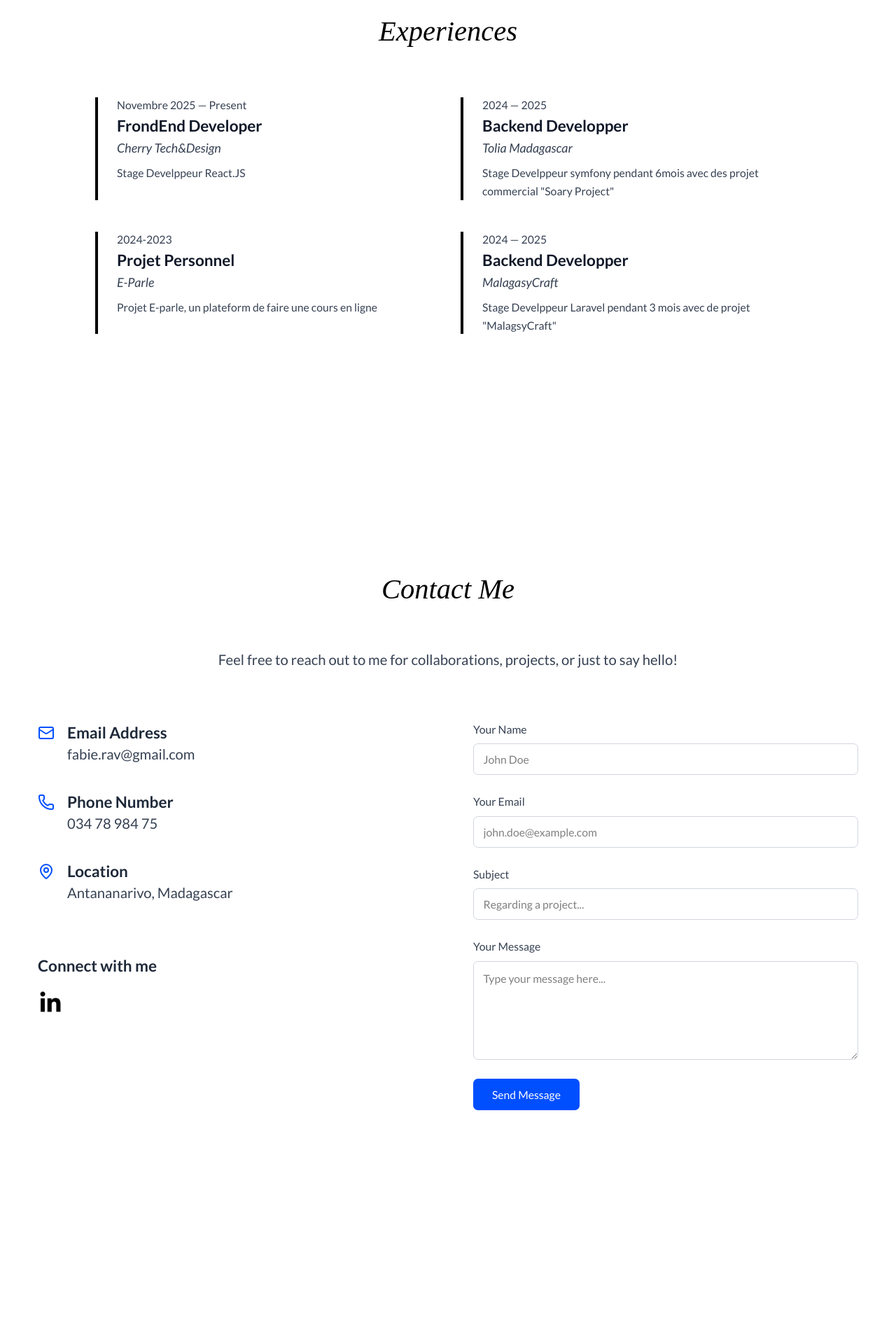
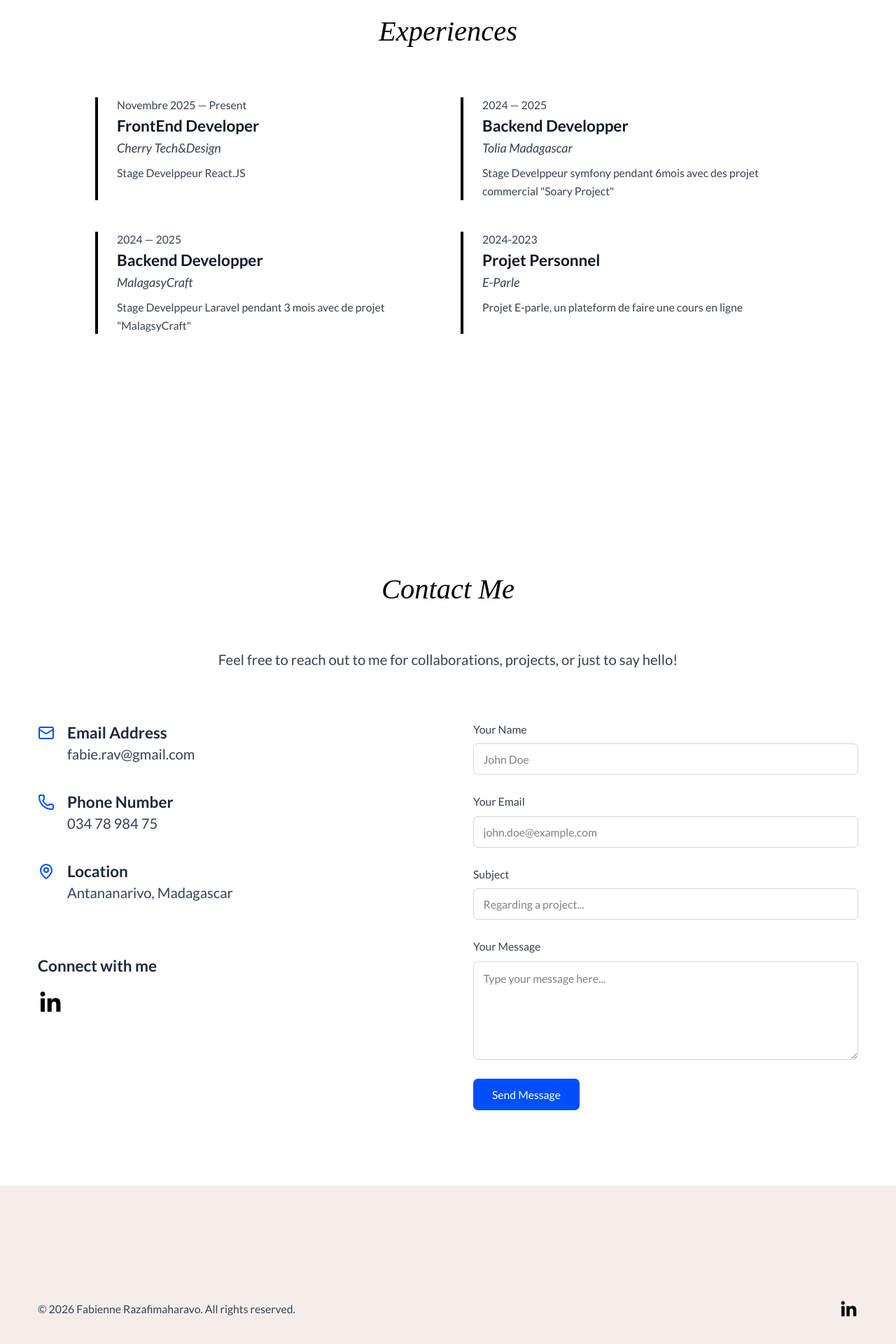
Before and after one commit to FabieRv/myportfolio, a React (Vite) app: page / in a window 1280 px wide. Shown: the part 4103-6023 px from the top of the page at 70% size. Before the commit the page ends 5797 px from the top, so only its background shows below. Built offline with nearby package versions, Linux system fonts and the light colour scheme; a web font is replaced by a local one.

Commit message:
[dyad] Updated experience order and added a new footer component - wrote 3 file(s)

```diff
--- a/src/components/Layout/Footer.tsx
+++ b/src/components/Layout/Footer.tsx
@@ -1,5 +1,33 @@
+import Container from "../common/Container";
+import Linkedin from "../icons/Linkedin"; // Assuming you want to use your custom Linkedin icon
+
 function Footer() {
-  return <div></div>
+  const currentYear = new Date().getFullYear();
+
+  return (
+    <footer className="bg-[#F4EDEA] py-10 lg:py-12">
+      <Container className="flex flex-col md:flex-row items-center justify-between gap-6 text-center md:text-left">
+        <div className="text-gray-700 text-sm font-primary">
+          &copy; {currentYear} Fabienne Razafimaharavo. All rights reserved.
+        </div>
+        <div className="flex gap-4">
+          <a
+            href="https://www.linkedin.com/in/fabienne-razafimaharavo-911520309"
+            target="_blank"
+            rel="noreferrer"
+            aria-label="LinkedIn profile"
+            className="text-gray-700 hover:text-primary transition-colors"
+          >
+            <Linkedin className="w-6 h-6" />
+          </a>
+          {/* Add other social icons here if needed, e.g., GitHub */}
+          {/* <a href="#" target="_blank" rel="noreferrer" aria-label="GitHub profile" className="text-gray-700 hover:text-primary transition-colors">
+            <GitHub className="w-6 h-6" />
+          </a> */}
+        </div>
+      </Container>
+    </footer>
+  );
 }
 
-export default Footer
+export default Footer;
--- a/src/components/Layout/Layout.tsx
+++ b/src/components/Layout/Layout.tsx
@@ -1,15 +1,17 @@
-import { Outlet } from "react-router-dom"
-import Header from "./Header"
+import { Outlet } from "react-router-dom";
+import Header from "./Header";
+import Footer from "./Footer"; // Import the new Footer component
 
 function Layout() {
   return (
-    <div>
+    <div className="flex flex-col min-h-screen"> {/* Added flex-col and min-h-screen for sticky footer */}
       <Header />
-      <main>
+      <main className="flex-grow"> {/* Added flex-grow to push footer to bottom */}
         <Outlet />
       </main>
+      <Footer /> {/* Render the Footer component */}
     </div>
-  )
+  );
 }
 
-export default Layout
+export default Layout;
--- a/src/components/Pages/Resume/ResumeSection.tsx
+++ b/src/components/Pages/Resume/ResumeSection.tsx
@@ -7,15 +7,21 @@ const ResumeSection = () => {
   const experiences = [
     {
       year: "Novembre 2025 — Present",
-      title: "FrondEnd Developer",
+      title: "FrontEnd Developer",
       place: "Cherry Tech&Design",
       desc: "Stage Develppeur React.JS ",
     },
     {
+      year: "2024 — 2025", // Corrected year
+      title: "Backend Developper", // Corrected title casing
+      place: "Tolia Madagascar",
+      desc: `Stage Develppeur symfony pendant 6mois avec des projet commercial "Soary Project"`,
+    },
+    {
       year: "2024 — 2025",
       title: "Backend Developper",
-      place: "Tolia Madagascar",
-      desc: `Stage Develppeur symfony pendant 6mois avec des projet commercial "Soary Project"`,
+      place: "MalagasyCraft",
+      desc: ` Stage Develppeur Laravel pendant 3 mois avec de projet "MalagsyCraft"`,
     },
     {
       year: "2024-2023",
@@ -23,24 +29,17 @@ const ResumeSection = () => {
       place: "E-Parle",
       desc: `Projet E-parle, un plateform de faire une cours en ligne`,
     },
-    {
-      year: "2024 — 2025",
-      title: "Backend Developper",
-      place: "MalagasyCraft",
-      desc: ` Stage Develppeur Laravel pendant 3 mois avec de projet "MalagsyCraft"`,
-    },
   ];
 
   return (
     <section className="bg-white py-16 lg:py-24">
       <Container>
         <div className="mb-12">
-          <Title label="Experiences"></Title> {/* Changed "History" to "Experiences" */}
+          <Title label="Experiences"></Title>
         </div>
 
         <div className="flex justify-center">
           <div className="flex flex-col items-start w-full max-w-4xl gap-8">
-            {/* Removed the h3 tag for "Experience" */}
             <div className="flex flex-wrap gap-x-8 gap-y-10 w-full">
               {experiences.map((item, index) => (
                 <div
```
